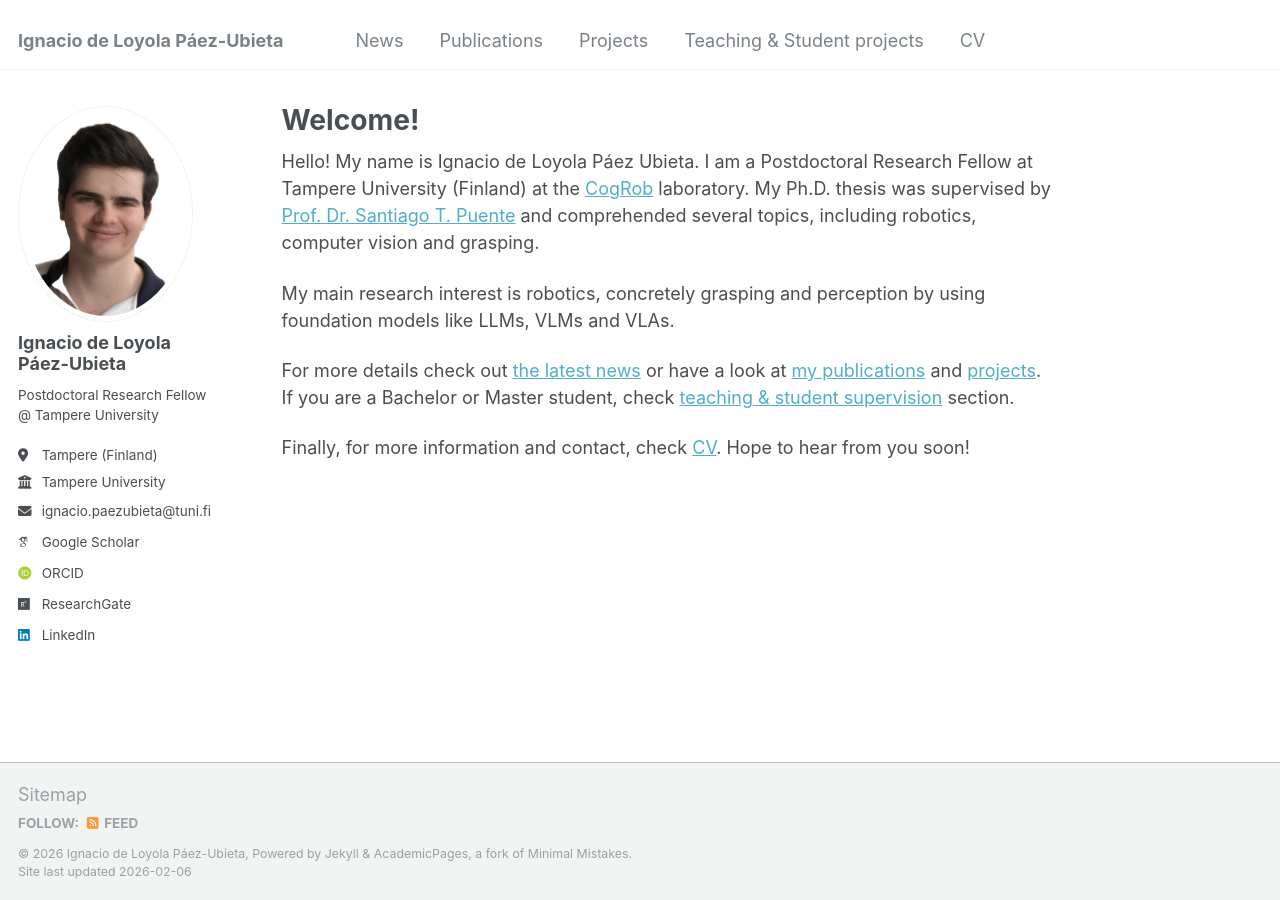
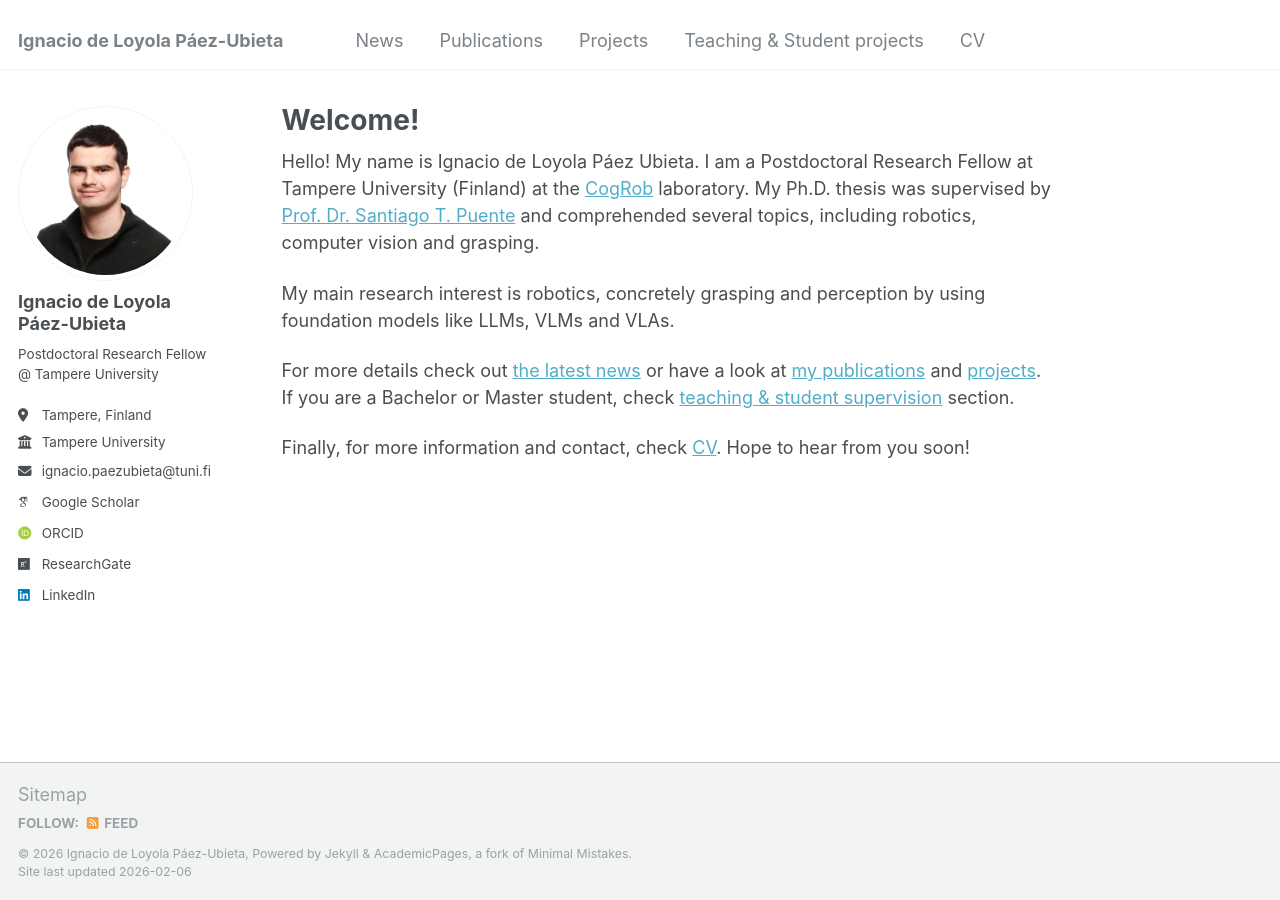
Before and after one commit to ignpaub/ignpaub.github.io, a Jekyll site: the page built from _pages/about.md, in a window 1280 px wide. Built offline with Jekyll 4.4.1, drawn with Linux system fonts in a browser that asks for light colours; some web fonts are replaced.

Commit message:
Update _config.yml

```diff
--- a/_config.yml
+++ b/_config.yml
@@ -21,11 +21,11 @@ repository               : "ignpaub/ignpaub.github.io"
 #               Additional customization can be done by editing /_includes/author-profile.html
 author:
   # Biographic information
-  avatar           : "profile.png"
+  avatar           : "profile2.JPG"
   name             : "Ignacio de Loyola Páez-Ubieta"
   pronouns         : #"he/him"
   bio              : "Postdoctoral Research Fellow @ Tampere University"
-  location         : "Tampere (Finland)"
+  location         : "Tampere, Finland"
   employer         : "Tampere University"
   uri              : # URL
   email            : "ignacio.paezubieta@tuni.fi"
```
